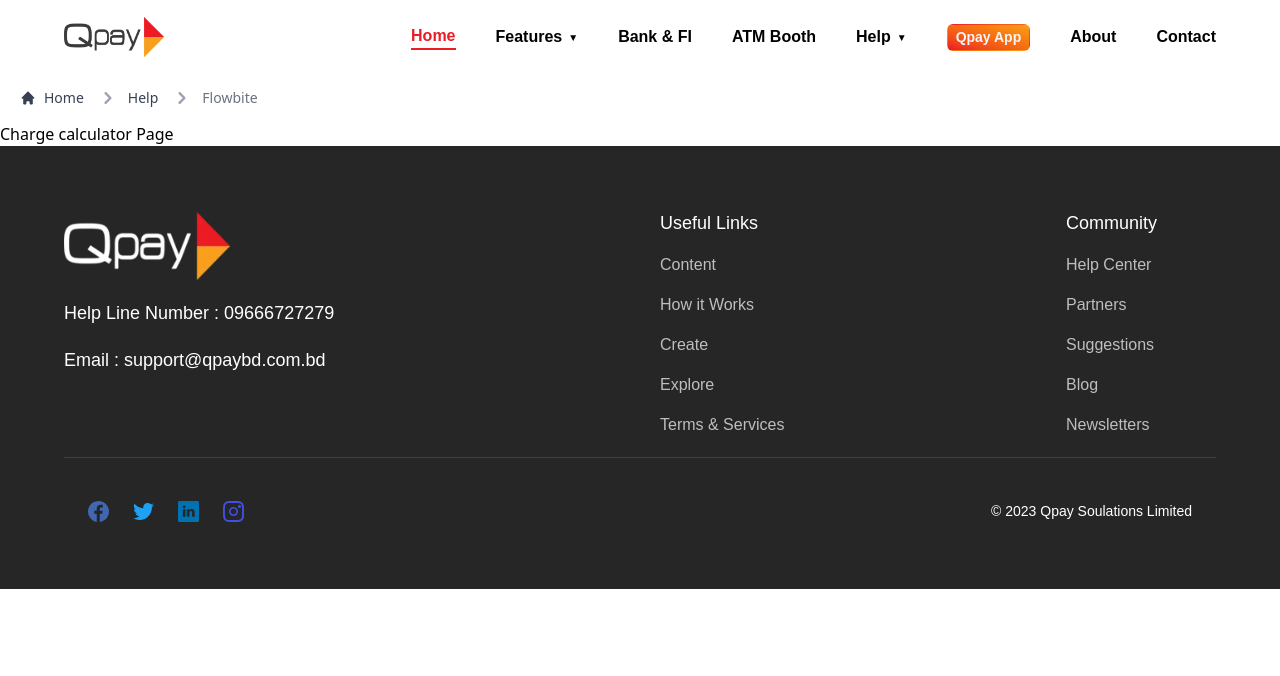
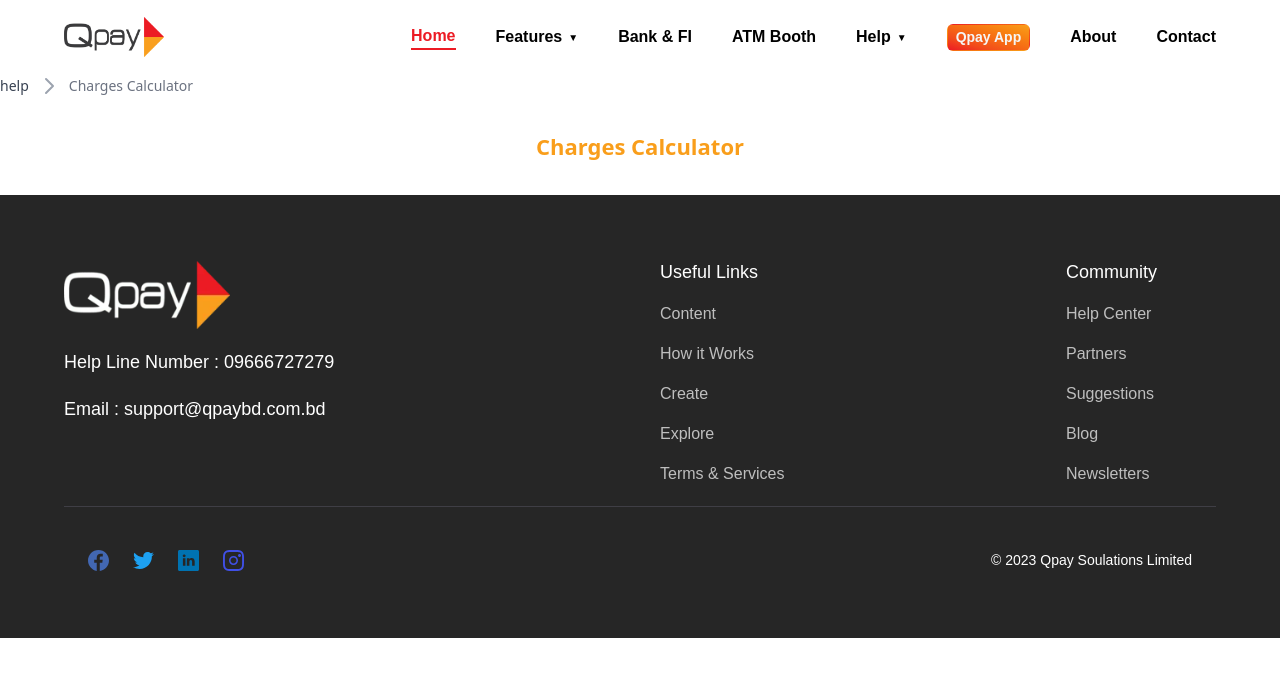
Before and after one commit to mahabub-bd/qpay, a Next.js app: page /help/chargecalculator in a window 1280 px wide. Shown: the top 676 px of the page. Built offline with nearby package versions, Linux system fonts and the light colour scheme.

Commit message:
add some fixes page

```diff
--- /dev/null
+++ b/app/components/Bread.jsx
@@ -0,0 +1,14 @@
+'use client'
+
+import { Breadcrumb } from "flowbite-react";
+
+const Bread = ({mainpage,link,page}) => {
+  return (
+    <Breadcrumb aria-label="Default breadcrumb example">
+     <Breadcrumb.Item href={link}>{mainpage}</Breadcrumb.Item>
+      <Breadcrumb.Item>{page}</Breadcrumb.Item>
+    </Breadcrumb>
+  );
+};
+
+export default Bread;
--- a/app/components/Breadcrumb.jsx
+++ /dev/null
@@ -1,76 +0,0 @@
-const Breadcrumb = ({ pageName }) => {
-  return (
-    <div>
-      {/* <!-- Breadcrumb --> */}
-      <nav
-        class="flex px-5 py-3 text-qpayone "
-        aria-label="Breadcrumb"
-      >
-        <ol class="inline-flex items-center space-x-1 md:space-x-3">
-          <li class="inline-flex items-center">
-            <a
-              href="/"
-              class="inline-flex items-center text-sm font-medium text-gray-700 hover:text-blue-600 dark:text-gray-400 dark:hover:text-white"
-            >
-              <svg
-                aria-hidden="true"
-                class="w-4 h-4 mr-2"
-                fill="currentColor"
-                viewBox="0 0 20 20"
-                xmlns="http://www.w3.org/2000/svg"
-              >
-                <path d="M10.707 2.293a1 1 0 00-1.414 0l-7 7a1 1 0 001.414 1.414L4 10.414V17a1 1 0 001 1h2a1 1 0 001-1v-2a1 1 0 011-1h2a1 1 0 011 1v2a1 1 0 001 1h2a1 1 0 001-1v-6.586l.293.293a1 1 0 001.414-1.414l-7-7z"></path>
-              </svg>
-              Home
-            </a>
-          </li>
-          <li>
-            <div class="flex items-center">
-              <svg
-                aria-hidden="true"
-                class="w-6 h-6 text-gray-400"
-                fill="currentColor"
-                viewBox="0 0 20 20"
-                xmlns="http://www.w3.org/2000/svg"
-              >
-                <path
-                  fill-rule="evenodd"
-                  d="M7.293 14.707a1 1 0 010-1.414L10.586 10 7.293 6.707a1 1 0 011.414-1.414l4 4a1 1 0 010 1.414l-4 4a1 1 0 01-1.414 0z"
-                  clip-rule="evenodd"
-                ></path>
-              </svg>
-              <a
-                href={""}
-                class="ml-1 text-sm font-medium text-gray-700 hover:text-blue-600 md:ml-2 dark:text-gray-400 dark:hover:text-white"
-              >
-                {pageName}
-              </a>
-            </div>
-          </li>
-          <li aria-current="page">
-            <div class="flex items-center">
-              <svg
-                aria-hidden="true"
-                class="w-6 h-6 text-gray-400"
-                fill="currentColor"
-                viewBox="0 0 20 20"
-                xmlns="http://www.w3.org/2000/svg"
-              >
-                <path
-                  fill-rule="evenodd"
-                  d="M7.293 14.707a1 1 0 010-1.414L10.586 10 7.293 6.707a1 1 0 011.414-1.414l4 4a1 1 0 010 1.414l-4 4a1 1 0 01-1.414 0z"
-                  clip-rule="evenodd"
-                ></path>
-              </svg>
-              <span class="ml-1 text-sm font-medium text-gray-500 md:ml-2 dark:text-gray-400">
-                Flowbite
-              </span>
-            </div>
-          </li>
-        </ol>
-      </nav>
-    </div>
-  );
-};
-
-export default Breadcrumb;
--- /dev/null
+++ b/app/components/RegVideo.jsx
@@ -0,0 +1,15 @@
+"use client";
+import { useRef } from "react";
+import ReactPlayer from "react-player";
+import regVideo from "../../public/video/reg.mp4";
+const VIDEO_PATH = "https://youtu.be/0BIaDVnYp2A";
+function PlayerComponent() {
+  const playerRef = useRef(null);
+  return (
+    <div className="p-4 ">
+      <ReactPlayer ref={playerRef} url={VIDEO_PATH} controls={true} />
+      <ReactPlayer ref={playerRef} url={regVideo} controls={true} />
+    </div>
+  );
+}
+export default PlayerComponent;
--- a/app/components/VideoComponent.jsx
+++ b/app/components/VideoComponent.jsx
@@ -1,9 +1,9 @@
 const VideoComponent = () => {
   return (
-    <div>
+    <div className="mb-5">
       <video
         controls
-        className=" w-[800px] mx-auto p-4 border-1 shadow-2xl"
+        className=" w-[800px] mx-auto rounded-2 m-2b nb       border-1 shadow-2xl"
         muted
         src={require("../../public/video/reg.mp4")}
       ></video>
--- a/app/components/index.js
+++ b/app/components/index.js
@@ -22,12 +22,12 @@
 
 import VideoComponent from "./VideoComponent";
 
-import Breadcrumb from './Breadcrumb'
+import Bread from './Bread'
 
 export {
   AtmBooth,
   Banks,
-  Breadcrumb,
+  Bread,
   BoothComponent,
   Navbar,
   About,
--- a/app/features/layout.jsx
+++ /dev/null
@@ -1,13 +0,0 @@
-import { Breadcrumb } from "../components";
-import styles from "../styles/style";
-
-const FeaturesLayout = ({ children }) => {
-  return (
-    <div className={`${styles.boxWidth}`}>
-      <Breadcrumb pageName="Features" />
-      {children}
-    </div>
-  );
-};
-
-export default FeaturesLayout;
--- a/app/help/charge/page.jsx
+++ b/app/help/charge/page.jsx
@@ -1,5 +1,14 @@
+import { Bread } from "../../components";
+
+import styles from "@/app/styles/style";
+
 const charge = () => {
-  return <div>Charge Page</div>;
+  return (
+    <div>
+     <Bread mainpage="help" link="/help" page="Charges & Limit" />
+      <h1 className={`${styles.heading3} my-5`}>Charges & Limit</h1>
+    </div>
+  );
 };
 
 export default charge;
--- a/app/help/chargecalculator/page.jsx
+++ b/app/help/chargecalculator/page.jsx
@@ -1,5 +1,14 @@
+import { Bread } from "../../components";
+import styles from "@/app/styles/style";
+
+
 const chargecalculator = () => {
-  return <div>Charge calculator Page</div>;
+  return (
+    <div  >
+      <Bread mainpage="help" link="/help" page="Charges Calculator" />
+      <h1 className={`${styles.heading3} my-5`}>Charges Calculator</h1>
+    </div>
+  );
 };
 
 export default chargecalculator;
--- a/app/help/layout.jsx
+++ /dev/null
@@ -1,13 +0,0 @@
-import { Breadcrumb } from "../components";
-import styles from "../styles/style";
-
-const HelpLayout = ({ children }) => {
-  return (
-    <div className={`${styles.boxWidth}`}>
-      <Breadcrumb pageName="Help" />
-      {children}
-    </div>
-  );
-};
-
-export default HelpLayout;
--- a/app/help/reg/page.jsx
+++ b/app/help/reg/page.jsx
@@ -5,7 +5,7 @@
 const reg = () => {
   return (
     <div className={`${styles.boxWidth} ${styles.paddingX}`}>
-      <h1 className={`${styles.heading3}`}>Registration Process</h1>
+      <h1 className={`${styles.heading3} my-5`}>Registration Process</h1>
       <VideoComponent />
     </div>
   );
```
Also changed, not shown: app/page.jsx (+6 -1 lines), public/images/carousel4mobile.webp (added).
